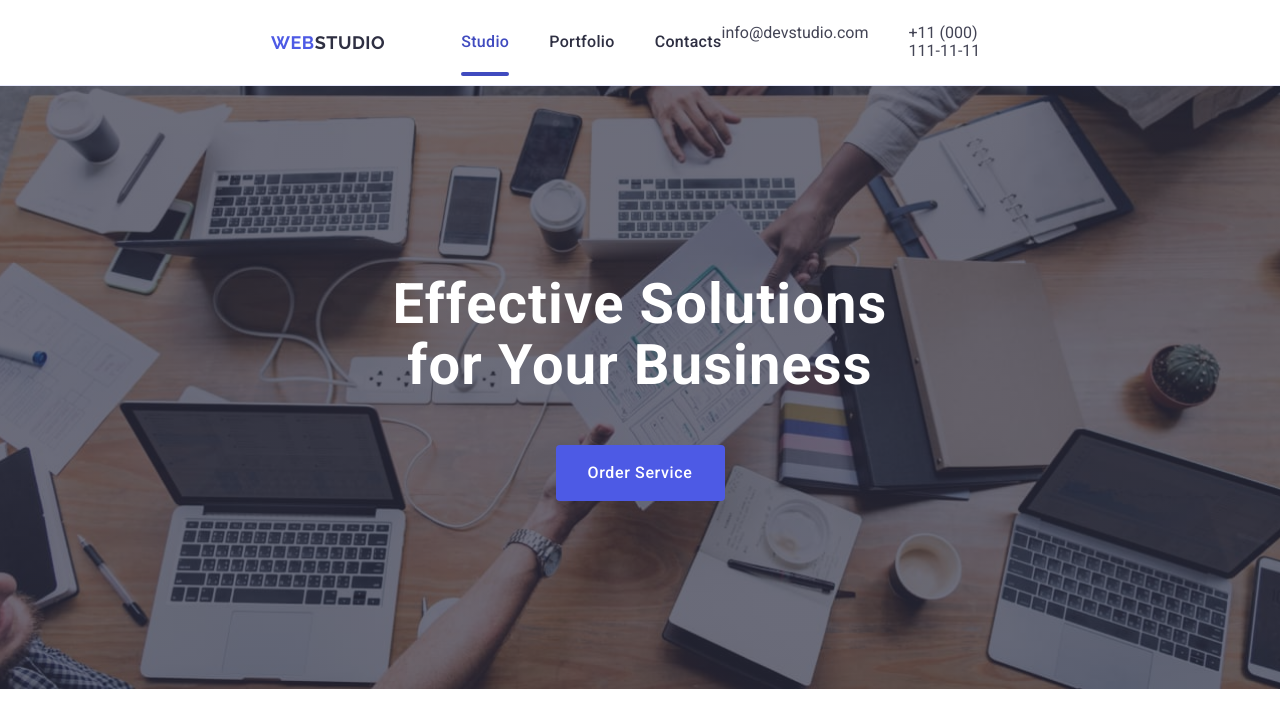
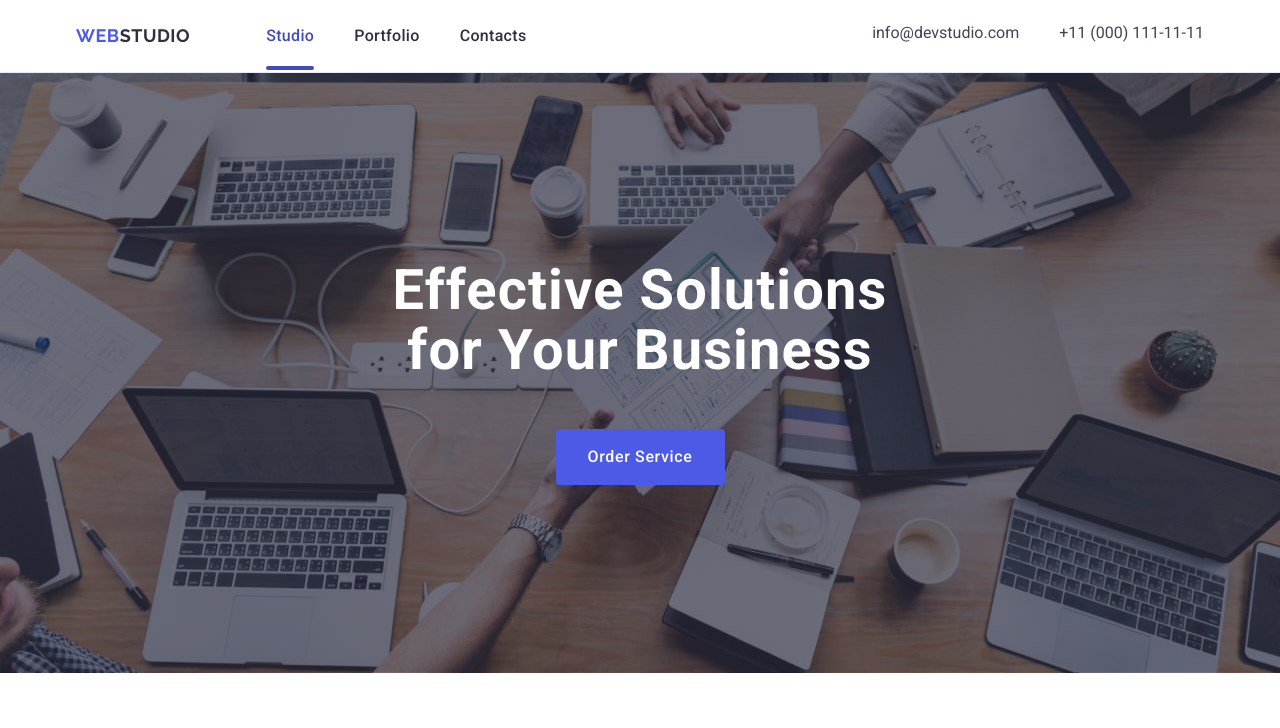
Before and after one commit to Karlson1979/goit-markup-hw-06, a website: page index.html in a window 1280 px wide. Drawn offline with nearby package versions, Linux system fonts and the light colour scheme.

Commit message:
section1

```diff
--- a/css/style.css
+++ b/css/style.css
@@ -169,10 +169,11 @@ ul {
 
 /* ====================HEADER============================*/
 
+
 .container-header {
     display: flex;
     justify-content: space-between;
-    align-items: center;
+    /* align-items: center; */
     margin: 0 auto;
 }
 
@@ -326,7 +327,7 @@ span {
 
     }
 
-    .container {
+    .container.container-header  {
         max-width: 1158px;
         padding: 0 15px;
     }
@@ -380,7 +381,7 @@ span {
     max-width: 320px;
     background-size: cover;
     background-color: #2E2F42;
-    padding: 72px 52px ;
+    padding: 72px 0px ;
     text-align: center;
     background-repeat: no-repeat;
     background-position: center;
@@ -397,7 +398,7 @@ span {
         color: #fff;
         font-size: 36px;
         font-weight: 700;
-        max-width: 496px;
+        max-width: 216px;
         letter-spacing: 1.12px;
         line-height: 1.1;
         margin: 0 auto;
@@ -413,7 +414,7 @@ margin-bottom: 72px;
         color: #fff;
         font-family: Roboto;
         font-weight: 500;
-        margin-top: 48px;
+        /* margin-top: 48px; */
         letter-spacing: 0.64px;
         cursor: pointer;
         font-family: "Roboto", sans-serif;
@@ -424,7 +425,7 @@ margin-bottom: 72px;
         border-radius: 4px;
         height: 56px;
         margin: 0 auto;
-        margin-top: 48px;
+        /* margin-top: 48px; */
         transition: background-color 250ms cubic-bezier(0.4, 0, 0.2, 1);
     }
     button:hover {
@@ -451,7 +452,7 @@ margin-bottom: 72px;
     }
     .benefits{
     max-width: 768px;
-    padding: 112px 136px ;
+    padding: 112px 0px;
     background-image: linear-gradient(rgba(46, 47, 66, 0.7), rgba(46, 47, 66, 0.7)),
     url(../images/Dark-bg-tabl.jpg), url(../images/Dark-bg-tabl-2.jpg);
 }
@@ -460,8 +461,12 @@ margin-bottom: 72px;
     font-size: 56px;
     letter-spacing: 0.02em;
     max-width: 496px;
-    margin-bottom: 36px;
+
+    font-weight: 700;
+    margin: 0 auto;
+    margin-bottom: 52px;
 }
+
 }
 
 
@@ -483,6 +488,17 @@ margin-bottom: 72px;
 
     padding: 188px 0;
     }
+    .title-main {
+
+
+        font-size: 56px;
+
+        max-width: 496px;
+        letter-spacing: 1.12px;
+        line-height: 1.07;
+        margin-bottom: 48px;
+
+    }
 }
 
 @media only screen and (min-resolution:192dpi) and (min-width:1158px){
```
